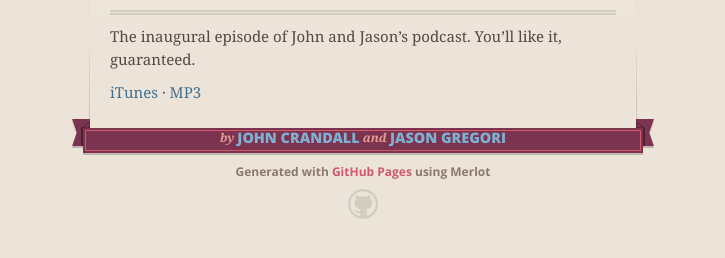
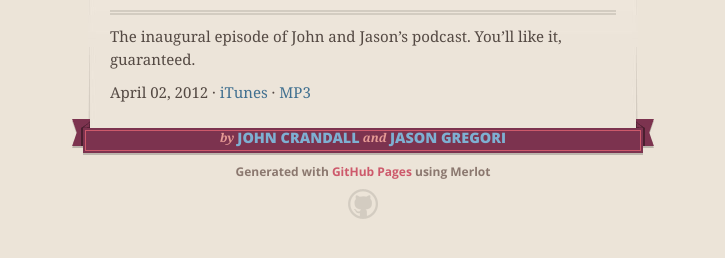
Before and after one commit to jasongregori/podcast, a Jekyll site: the page built from index.html, in a window 1280 px wide. Shown: the part 335-593 px from the top of the page, without its empty margins (277-1002 px from the left). Built offline with Jekyll 4.4.1, drawn with Linux system fonts in a browser that asks for light colours; nearby versions of some CDN libraries.

Commit message:
added the date to podcasts

```diff
--- a/_includes/post.html
+++ b/_includes/post.html
@@ -3,6 +3,8 @@
 {{ page.content }}
 
 <p>
+  {{ page.date | date: "%B %d, %Y" }}
+  &middot;
   <a href="#">iTunes</a>
   &middot;
   <a href="{{ page.url | append:'.m4a' }}">MP3</a>
```
